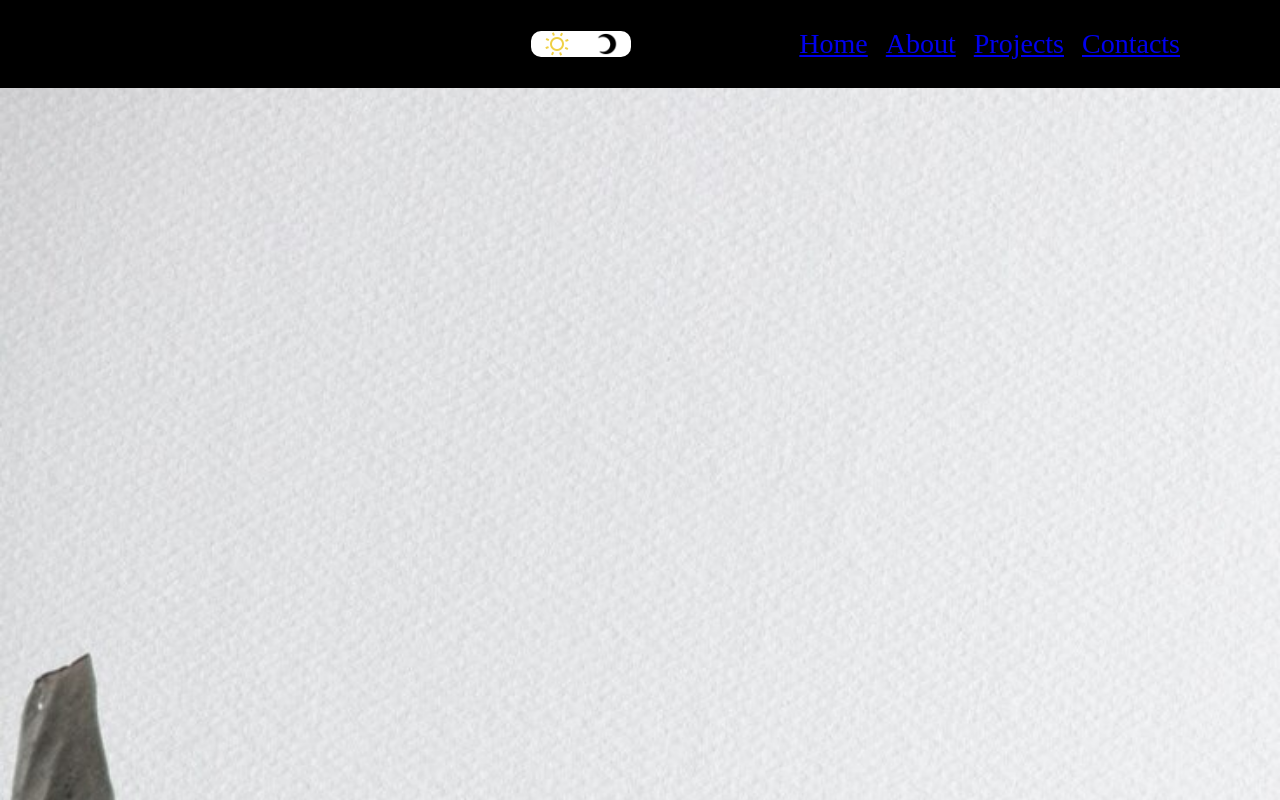
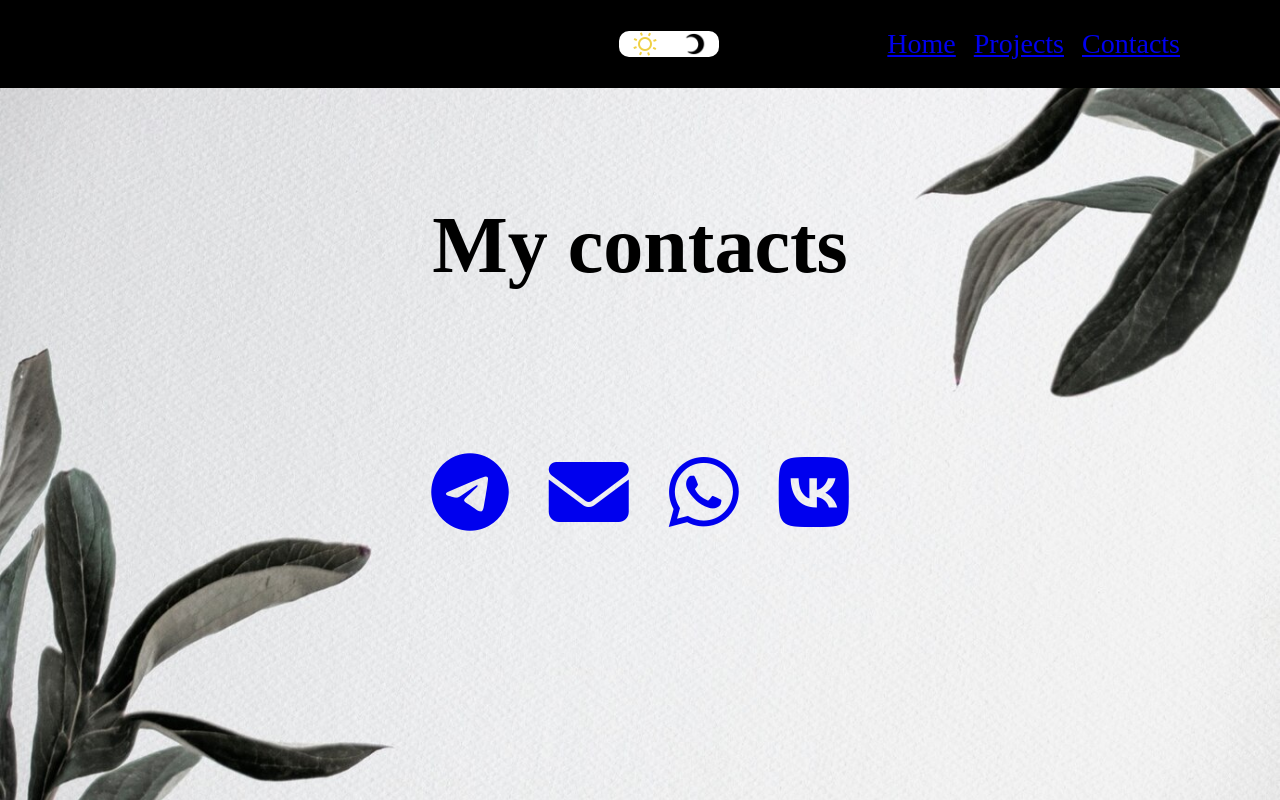
Before and after one commit to CarryMain/myPortfolio, a plain HTML site: page Project one/contacts.html in a window 1280 px wide. Shown: the top 800 px of the page. Drawn offline with Linux system fonts and the light colour scheme.

Commit message:
well be back tomorrow

```diff
--- a/Project one/contacts.html
+++ b/Project one/contacts.html
@@ -4,6 +4,7 @@
     <meta charset="UTF-8">
     <meta name="viewport" content="width=device-width, initial-scale=1.0">
     <link rel="stylesheet" href="./style/style.css">
+    <link rel="stylesheet" href="https://cdnjs.cloudflare.com/ajax/libs/font-awesome/6.5.1/css/all.min.css" integrity="sha512-DTOQO9RWCH3ppGqcWaEA1BIZOC6xxalwEsw9c2QQeAIftl+Vegovlnee1c9QX4TctnWMn13TZye+giMm8e2LwA==" crossorigin="anonymous" referrerpolicy="no-referrer" />
     <title>Document</title>
 </head>
 <body>
@@ -16,21 +17,21 @@
         </div>
         <div class="nav-two">
             <ul>
-                <li><a href="#home">Home</a></li>
-                <li><a href="#about">About</a></li>
+                <li><a href="./index.html">Home</a></li>
                 <li><a href="./projects.html">Projects</a></li>
                 <li><a href="./contacts.html">Contacts</a></li>
             </ul>
         </div>
     </nav>
-    <main>
-        <div class="contancts">
+    <section class="contacts">
+        <h2>My contacts</h2>
+        <div class="icon-contacts">
             <a href="#"><i class="fa-brands fa-telegram"></i></a>
             <a href="#"><i class="fa-solid fa-envelope"></i></a>
             <a href="#"><i class="fa-brands fa-whatsapp"></i></a>
             <a href="#"><i class="fa-brands fa-vk"></i></i></a>
         </div>
 
-    </main>
+    </section>
 </body>
 </html>
--- a/Project one/style/style.css
+++ b/Project one/style/style.css
@@ -4,7 +4,7 @@
 }
 
 body {
-    min-height: 100svh;
+    max-height: 100svh;
     min-width: 100svw;
     background-color: black;
     margin: 0 auto;
@@ -171,6 +171,25 @@ main .collection {
     text-align: center;
 }
 
+/* contacts */
+
+body .contacts {
+    margin: 200px 50px;
+    color: black;
+    font-size: 20px;
+    transition: all 0.3s ease;
+}
+
+.contacts > h2 {
+    text-align: center;
+    font-size: 4em;
+}
+
+.icon-contacts {
+    display: flex;
+    justify-content: center;
+    padding-top: 8%;
+}
 
 /* footer */
 
```
Also changed, not shown: Project one/style/reset.css (added).
